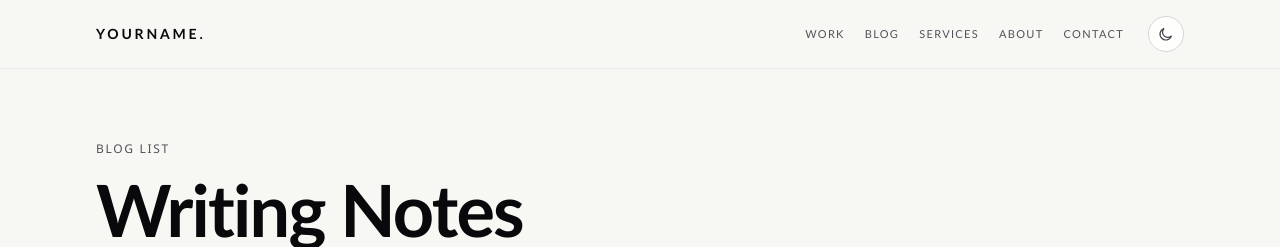
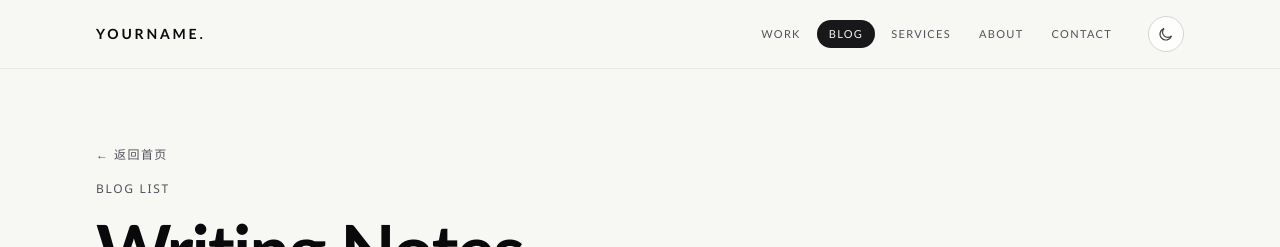
Before and after one commit to xwtaidev/Product-Website, a Next.js app: page /blog in a window 1280 px wide. Shown: the top 247 px of the page. Built offline with nearby package versions, Linux system fonts and the light colour scheme; a web font is replaced by a local one.

Commit message:
Refine page orientation with header highlight and home links

```diff
--- a/src/app/blog/page.tsx
+++ b/src/app/blog/page.tsx
@@ -24,7 +24,13 @@ export default function BlogPage() {
 
       <main className="mx-auto w-full max-w-6xl px-4 pb-20 pt-10 sm:px-6 sm:pt-14 lg:px-8 lg:pt-18">
         <section className="fade-up">
-          <p className="text-xs tracking-[0.14em] uppercase text-zinc-600 dark:text-zinc-400">Blog List</p>
+          <Link
+            href="/"
+            className="inline-flex text-xs tracking-[0.12em] uppercase text-zinc-600 transition hover:text-zinc-950 dark:text-zinc-400 dark:hover:text-zinc-100"
+          >
+            ← 返回首页
+          </Link>
+          <p className="mt-4 text-xs tracking-[0.14em] uppercase text-zinc-600 dark:text-zinc-400">Blog List</p>
           <h1 className="font-display mt-4 text-4xl leading-none font-semibold tracking-tight sm:text-6xl lg:text-7xl">
             Writing Notes
             <br />
--- a/src/app/work/page.tsx
+++ b/src/app/work/page.tsx
@@ -24,7 +24,13 @@ export default function WorkPage() {
 
       <main className="mx-auto w-full max-w-6xl px-4 pb-20 pt-10 sm:px-6 sm:pt-14 lg:px-8 lg:pt-18">
         <section className="fade-up">
-          <p className="text-xs tracking-[0.14em] uppercase text-zinc-600 dark:text-zinc-400">Work List</p>
+          <Link
+            href="/"
+            className="inline-flex text-xs tracking-[0.12em] uppercase text-zinc-600 transition hover:text-zinc-950 dark:text-zinc-400 dark:hover:text-zinc-100"
+          >
+            ← 返回首页
+          </Link>
+          <p className="mt-4 text-xs tracking-[0.14em] uppercase text-zinc-600 dark:text-zinc-400">Work List</p>
           <h1 className="font-display mt-4 text-4xl leading-none font-semibold tracking-tight sm:text-6xl lg:text-7xl">
             Product Cases
             <br />
--- a/src/components/site-header.tsx
+++ b/src/components/site-header.tsx
@@ -2,6 +2,7 @@
 
 import { useState } from "react";
 import Link from "next/link";
+import { usePathname } from "next/navigation";
 import ThemeToggle from "@/components/theme-toggle";
 
 const navItems = [
@@ -12,8 +13,21 @@ const navItems = [
   { label: "Contact", href: "/#contact" },
 ];
 
+function isActiveNavItem(pathname: string, href: string) {
+  if (href === "/work") {
+    return pathname === "/work" || pathname.startsWith("/projects/");
+  }
+
+  if (href === "/blog") {
+    return pathname === "/blog" || pathname.startsWith("/blog/");
+  }
+
+  return false;
+}
+
 export default function SiteHeader() {
   const [menuOpen, setMenuOpen] = useState(false);
+  const pathname = usePathname();
 
   return (
     <header className="sticky top-0 z-40 border-b border-zinc-200/70 bg-[var(--header-bg)] backdrop-blur-md dark:border-zinc-800/80">
@@ -27,15 +41,25 @@ export default function SiteHeader() {
         </Link>
 
         <div className="flex items-center gap-2 sm:gap-3">
-          <nav
-            aria-label="Main navigation"
-            className="font-display hidden items-center gap-3 text-[11px] tracking-[0.12em] uppercase text-zinc-600 sm:flex sm:gap-5 dark:text-zinc-400"
+          <nav aria-label="Main navigation" className="font-display hidden items-center gap-1 text-[11px] tracking-[0.12em] uppercase sm:flex">
+            {navItems.map((item) => {
+              const isActive = isActiveNavItem(pathname, item.href);
+
+              return (
+                <Link
+                  key={item.label}
+                  href={item.href}
+                  aria-current={isActive ? "page" : undefined}
+                  className={`rounded-full px-3 py-1.5 transition duration-300 ease-[cubic-bezier(0.16,1,0.3,1)] ${
+                    isActive
+                      ? "bg-zinc-900 text-zinc-100 dark:bg-zinc-100 dark:text-zinc-950"
+                      : "text-zinc-600 hover:bg-zinc-100 hover:text-zinc-950 dark:text-zinc-400 dark:hover:bg-zinc-900 dark:hover:text-zinc-100"
+                  }`}
                 >
-            {navItems.map((item) => (
-              <Link key={item.label} href={item.href} className="transition hover:text-zinc-950 dark:hover:text-zinc-100">
                   {item.label}
                 </Link>
-            ))}
+              );
+            })}
           </nav>
 
           <ThemeToggle className="ml-1 sm:ml-3" />
@@ -63,16 +87,25 @@ export default function SiteHeader() {
       {menuOpen ? (
         <div id="mobile-main-nav" className="border-t border-zinc-200/80 px-4 py-3 sm:hidden dark:border-zinc-800/80">
           <nav aria-label="Mobile navigation" className="font-display grid gap-1 text-[11px] tracking-[0.12em] uppercase text-zinc-700 dark:text-zinc-300">
-            {navItems.map((item) => (
+            {navItems.map((item) => {
+              const isActive = isActiveNavItem(pathname, item.href);
+
+              return (
                 <Link
                   key={item.label}
                   href={item.href}
-                className="rounded-lg px-2 py-2.5 transition hover:bg-zinc-100 hover:text-zinc-950 dark:hover:bg-zinc-900 dark:hover:text-zinc-100"
+                  aria-current={isActive ? "page" : undefined}
+                  className={`rounded-lg px-2 py-2.5 transition duration-300 ease-[cubic-bezier(0.16,1,0.3,1)] ${
+                    isActive
+                      ? "bg-zinc-900 text-zinc-100 dark:bg-zinc-100 dark:text-zinc-950"
+                      : "hover:bg-zinc-100 hover:text-zinc-950 dark:hover:bg-zinc-900 dark:hover:text-zinc-100"
+                  }`}
                   onClick={() => setMenuOpen(false)}
                 >
                   {item.label}
                 </Link>
-            ))}
+              );
+            })}
           </nav>
         </div>
       ) : null}
```
Lines whose indentation alone changed are shown as unchanged.
